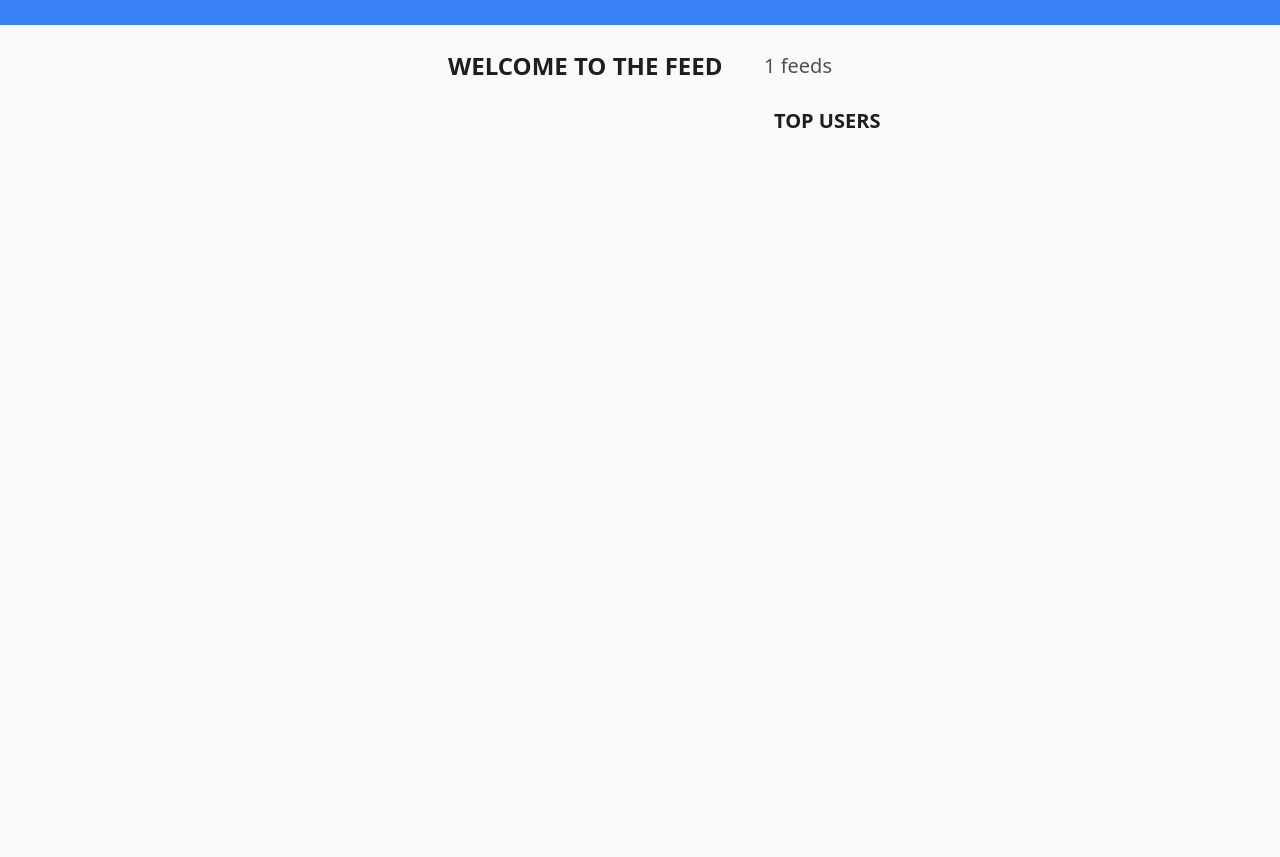
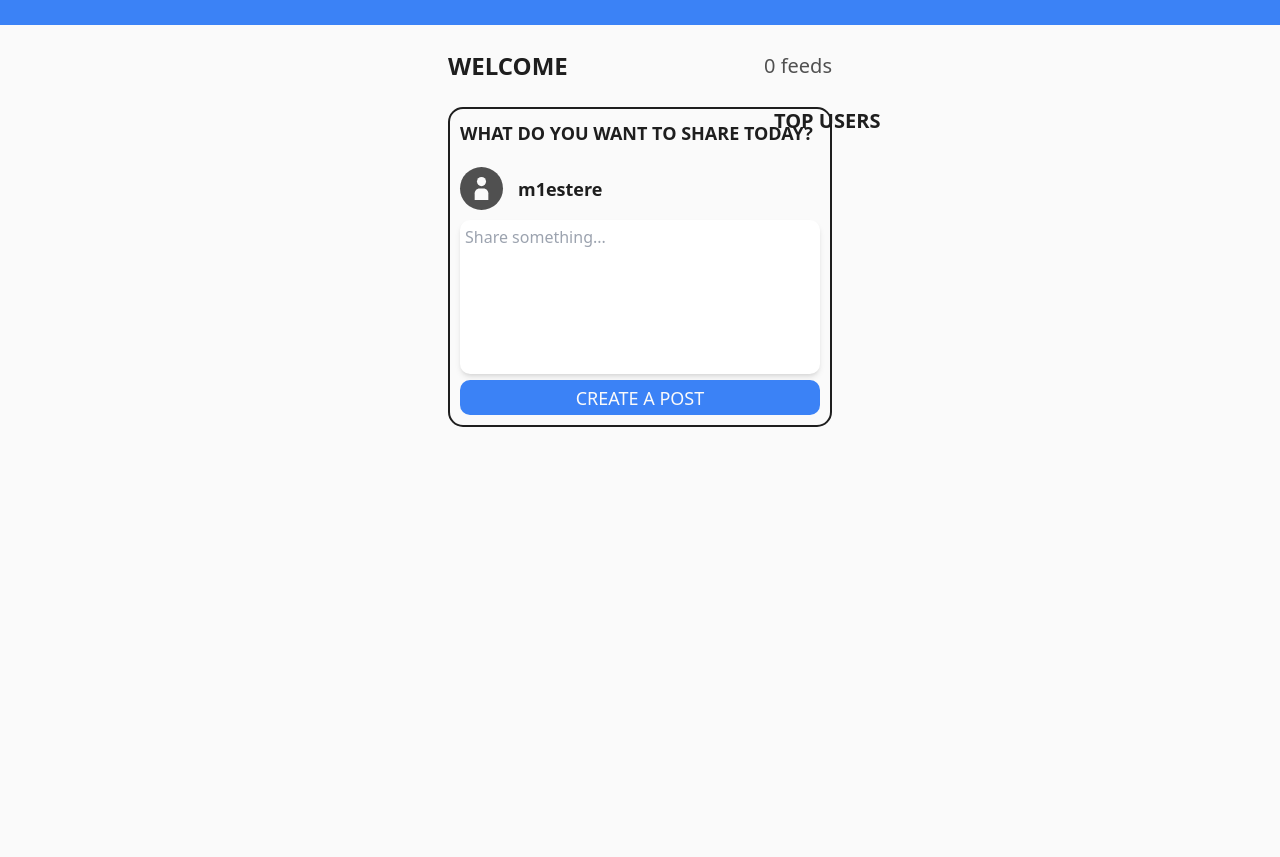
Before and after one commit to M1estere/twitter-feed, a PHP site: page / in a window 1280 px wide. After the commit the page ends 427 px from the top, so only its background shows below. Run offline with PHP 8.4, Linux system fonts and the light colour scheme; data that the repository does not hold is empty; style sheets or scripts are compiled from the project's sources.

Commit message:
Implemented new post form and new comment form

```diff
--- a/css/output.css
+++ b/css/output.css
@@ -554,6 +554,10 @@ video {
   --tw-contain-style:  ;
 }
 
+.visible {
+  visibility: visible;
+}
+
 .absolute {
   position: absolute;
 }
@@ -568,6 +572,10 @@ video {
 
 .top-0 {
   top: 0px;
+}
+
+.right-\[50px\] {
+  right: 50px;
 }
 
 .mx-auto {
@@ -591,6 +599,14 @@ video {
   margin-top: 5px;
 }
 
+.mb-\[20px\] {
+  margin-bottom: 20px;
+}
+
+.mb-\[50px\] {
+  margin-bottom: 50px;
+}
+
 .block {
   display: block;
 }
@@ -599,11 +615,24 @@ video {
   display: flex;
 }
 
+.hidden {
+  display: none;
+}
+
 .size-fit {
   width: -moz-fit-content;
   width: fit-content;
   height: -moz-fit-content;
   height: fit-content;
+}
+
+.size-full {
+  width: 100%;
+  height: 100%;
+}
+
+.h-\[250px\] {
+  height: 250px;
 }
 
 .h-\[25px\] {
@@ -625,6 +654,22 @@ video {
 
 .h-full {
   height: 100%;
+}
+
+.h-\[175px\] {
+  height: 175px;
+}
+
+.h-\[100px\] {
+  height: 100px;
+}
+
+.h-\[30px\] {
+  height: 30px;
+}
+
+.h-\[35px\] {
+  height: 35px;
 }
 
 .w-\[20\%\] {
@@ -654,6 +699,10 @@ video {
 
 .cursor-pointer {
   cursor: pointer;
+}
+
+.resize-none {
+  resize: none;
 }
 
 .flex-row {
@@ -748,8 +797,35 @@ video {
   background-color: rgb(59 130 246 / var(--tw-bg-opacity));
 }
 
+.bg-red-500 {
+  --tw-bg-opacity: 1;
+  background-color: rgb(239 68 68 / var(--tw-bg-opacity));
+}
+
 .p-\[10px\] {
   padding: 10px;
+}
+
+.p-\[5px\] {
+  padding: 5px;
+}
+
+.py-\[5px\] {
+  padding-top: 5px;
+  padding-bottom: 5px;
+}
+
+.py-\[50px\] {
+  padding-top: 50px;
+  padding-bottom: 50px;
+}
+
+.pb-\[50px\] {
+  padding-bottom: 50px;
+}
+
+.pb-\[75px\] {
+  padding-bottom: 75px;
 }
 
 .text-2xl {
@@ -792,9 +868,19 @@ video {
   color: var(--main-grey);
 }
 
+.text-\[var\(--main-white\)\] {
+  color: var(--main-white);
+}
+
 .shadow-lg {
   --tw-shadow: 0 10px 15px -3px rgb(0 0 0 / 0.1), 0 4px 6px -4px rgb(0 0 0 / 0.1);
   --tw-shadow-colored: 0 10px 15px -3px var(--tw-shadow-color), 0 4px 6px -4px var(--tw-shadow-color);
+  box-shadow: var(--tw-ring-offset-shadow, 0 0 #0000), var(--tw-ring-shadow, 0 0 #0000), var(--tw-shadow);
+}
+
+.shadow-md {
+  --tw-shadow: 0 4px 6px -1px rgb(0 0 0 / 0.1), 0 2px 4px -2px rgb(0 0 0 / 0.1);
+  --tw-shadow-colored: 0 4px 6px -1px var(--tw-shadow-color), 0 2px 4px -2px var(--tw-shadow-color);
   box-shadow: var(--tw-ring-offset-shadow, 0 0 #0000), var(--tw-ring-shadow, 0 0 #0000), var(--tw-shadow);
 }
 
@@ -819,3 +905,38 @@ body {
   margin: 0 auto;
   background-color: var(--main-white);
 }
+
+.focus\:outline-none:focus {
+  outline: 2px solid transparent;
+  outline-offset: 2px;
+}
+
+@media (min-width: 640px) {
+  .sm\:right-0 {
+    right: 0px;
+  }
+
+  .sm\:hidden {
+    display: none;
+  }
+}
+
+@media (min-width: 768px) {
+  .md\:right-\[100px\] {
+    right: 100px;
+  }
+
+  .md\:hidden {
+    display: none;
+  }
+}
+
+@media (min-width: 1024px) {
+  .lg\:visible {
+    visibility: visible;
+  }
+
+  .lg\:right-\[250px\] {
+    right: 250px;
+  }
+}
--- a/index.php
+++ b/index.php
@@ -14,6 +14,8 @@
     <?php
         session_start();
         require './server/db_connection.php';
+
+        require './server/get_posts.php';
     ?>
 
     <header id="header" class="h-[25px] bg-blue-500 w-full">
@@ -22,19 +24,53 @@
     <main>
         <section id="top" class="h-fit w-full mt-[25px]">
             <div class="w-[30%] h-fit mx-auto flex justify-between items-center">
-                <span class="text-2xl text-[var(--main-black)] font-bold uppercase">Welcome to the feed</span>
-                <span class="text-xl text-[var(--main-grey)] font-normal">1 feeds</span>
+                <span class="text-2xl text-[var(--main-black)] font-bold uppercase">Welcome</span>
+                <span class="text-xl text-[var(--main-grey)] font-normal">
+                    <?php
+                        $posts = get_posts();
+                        echo sizeof($posts).' feeds';
+                    ?>
+                </span>
             </div>
         </section>
 
         <section id="content" class="mt-[25px]">
-            <div class="w-full h-[750px] relative">
-                <div id="feed" class="w-[30%] h-full mx-auto flex flex-col gap-y-[15px]">
+            <div class="w-full h-fit relative pb-[75px]">
+                <div id="feed" class="w-[30%] h-fit mx-auto flex flex-col gap-y-[15px]">
+                    <div id="new-post" class="w-full h-fit border-2 border-[var(--main-black)] rounded-[15px] p-[10px] flex flex-col gap-y-[10px] mb-[20px]">
+                        <span class='text-lg text-[var(--main-black)] font-bold uppercase'>What do you want to share today?</span>
+
+                        <div class='mt-[10px] w-full flex flex-row gap-x-[15px] items-center'>
+                            <div class='size-fit p-[10px] bg-[var(--main-grey)] rounded-full flex flex-row justify-center items-center'>
+                                <svg height='23px' width='23px' version='1.1' id='Capa_1' xmlns='http://www.w3.org/2000/svg' xmlns:xlink='http://www.w3.org/1999/xlink' viewBox='0 0 60.671 60.671' xml:space='preserve'>
+                                    <g>
+                                        <g>
+                                            <ellipse style='fill:#FAFAFA;' cx='30.336' cy='12.097' rx='11.997' ry='12.097'/>
+                                            <path style='fill:#FAFAFA;' d='M35.64,30.079H25.031c-7.021,0-12.714,5.739-12.714,12.821v17.771h36.037V42.9
+                                                C48.354,35.818,42.661,30.079,35.64,30.079z'/>
+                                        </g>
+                                    </g>
+                                </svg>
+                            </div>
+
+                            <div class='flex flex-col h-full w-fit'>
+                                <span class='text-lg text-[var(--main-black)] font-bold'>m1estere</span>
+                            </div>
+                        </div>
+
+                        <form method="get" action="#" class="h-fit w-full">
+                            <div class="size-full">
+                                <input type='text' name='type' value='add_post' hidden />
+
+                                <textarea class="w-full focus:outline-none resize-none p-[5px] rounded-[10px] shadow-md" rows="6" name="content-text" placeholder="Share something..." required></textarea>
+
+                                <input class="bg-blue-500 rounded-[10px] h-[35px] w-full text-lg text-[var(--main-white)] font-normal uppercase cursor-pointer" type="submit" value="Create a post" />
+                            </div>
+                        </form>
+                    </div>
+
                     <?php
-                        require './server/get_posts.php';
                         require './server/get_comments.php';
-
-                        $posts = get_posts();
 
                         foreach ($posts as $index => $post_info) {
                             $post_text = $post_info['text'];
@@ -120,6 +156,8 @@
                                 }
                                 $comment_name = $comment_info['nickname'];
                                 $comment_text = $comment_info['text'];
+                                $comment_add_date = strtotime($comment_info['add_date']);
+                                $add_date = date('h:i (d M Y)', $comment_add_date);
 
                                 echo "
                                     <div id='comment-block' class='h-fit'>
@@ -137,12 +175,53 @@
                                             </div>
 
                                             <div class='flex flex-col h-full w-fit'>
-                                                <span class='text-lg text-[var(--main-black)] font-bold'>{$comment_name}</span>
+                                                <div class='flex flex-row justify-start items-center'>
+                                                    <span class='text-lg text-[var(--main-black)] font-bold'>{$comment_name} |</span>
+                                                    <span class='text-base text-[var(--main-grey)] font-normal'>&nbsp{$add_date}</span>
+                                                </div>
                                                 <span class='text-base text-[var(--main-grey)] font-normal'>{$comment_text}</span>
                                             </div>
                                         </div>
                                     </div>
                                 ";
+
+                                if ($index == sizeof($comments) - 1) {
+                                    echo "
+                                        <div id='new-comment-block' class='h-fit mt-[10px] flex flex-col'>
+                                            <span class='text-base text-[var(--main-black)] font-bold uppercase'>Add Comment</span>
+
+                                            <div class='w-full flex flex-row gap-x-[15px] items-start'>
+                                                <div class='mt-[5px] size-fit p-[10px] bg-[var(--main-grey)] rounded-full flex flex-row justify-center items-center'>
+                                                    <svg height='23px' width='23px' version='1.1' id='Capa_1' xmlns='http://www.w3.org/2000/svg' xmlns:xlink='http://www.w3.org/1999/xlink' viewBox='0 0 60.671 60.671' xml:space='preserve'>
+                                                        <g>
+                                                            <g>
+                                                                <ellipse style='fill:#FAFAFA;' cx='30.336' cy='12.097' rx='11.997' ry='12.097'/>
+                                                                <path style='fill:#FAFAFA;' d='M35.64,30.079H25.031c-7.021,0-12.714,5.739-12.714,12.821v17.771h36.037V42.9
+                                                                    C48.354,35.818,42.661,30.079,35.64,30.079z'/>
+                                                            </g>
+                                                        </g>
+                                                    </svg>
+                                                </div>
+
+                                                <div class='flex flex-col h-fit w-full'>
+                                                    <div class='flex flex-row justify-start items-center'>
+                                                        <span class='text-lg text-[var(--main-black)] font-bold'>m1estere</span>
+                                                    </div>
+                                                </div>
+                                            </div>
+
+                                            <form method='get' action='#' class='w-full h-fit mt-[10px]'>
+                                                <div class='size-full'>
+                                                    <input type='text' name='type' value='add_post' hidden />
+
+                                                    <textarea class='w-full focus:outline-none resize-none p-[5px] rounded-[10px] shadow-md' rows='3' name='content-text' placeholder='Expose your feelings...' required></textarea>
+
+                                                    <input class='bg-blue-500 rounded-[10px] h-[35px] w-full text-lg text-[var(--main-white)] font-normal uppercase cursor-pointer' type='submit' value='Place a comment' />
+                                                </div>
+                                            </form>
+                                        </div>
+                                    ";
+                                }
 
                                 if ($index == 0) {
                                     echo "</div>";
@@ -152,94 +231,6 @@
                             echo "</div>";
                         }
                     ?>
-
-                    <!--<div id="block">
-                        <div id="content" class="w-full bg-[var(--main-white)] border-2 border-[var(--main-black)] h-fit rounded-[15px] flex flex-col p-[10px] gap-y-[15px]">
-                            <div class="w-full flex flex-row gap-x-[15px] items-center">
-                                <div class="size-fit p-[10px] bg-[var(--main-grey)] rounded-full flex flex-row justify-center items-center">
-                                    <svg height="23px" width="23px" version="1.1" id="Capa_1" xmlns="http://www.w3.org/2000/svg" xmlns:xlink="http://www.w3.org/1999/xlink" viewBox="0 0 60.671 60.671" xml:space="preserve">
-                                        <g>
-                                            <g>
-                                                <ellipse style="fill:#FAFAFA;" cx="30.336" cy="12.097" rx="11.997" ry="12.097"/>
-                                                <path style="fill:#FAFAFA;" d="M35.64,30.079H25.031c-7.021,0-12.714,5.739-12.714,12.821v17.771h36.037V42.9
-                                                    C48.354,35.818,42.661,30.079,35.64,30.079z"/>
-                                            </g>
-                                        </g>
-                                    </svg>
-                                </div>
-                                <div class="flex flex-col h-full w-fit">
-                                    <span class="text-lg text-[var(--main-black)] font-bold">M1estere</span>
-                                    <span class="text-base text-[var(--main-grey)] font-normal">12/04/2024 15:12</span>
-                                </div>
-                            </div>
-
-                            <div class="">
-                                <span>Lorem ipsum dolor sit amet, consectetur adipiscing elit, sed do eiusmod tempor incididunt ut labore et dolore magna aliqua. Ut enim ad minim veniam, quis nostrud exercitation ullamco laboris nisi ut aliquip ex ea commodo consequat. Duis aute irure dolor in reprehenderit in voluptate velit esse cillum dolore eu fugiat nulla pariatur. Excepteur sint occaecat cupidatat non proident, sunt in culpa qui officia deserunt mollit anim id est laborum.</span>
-                            </div>
-
-                            <div class="mt-[10px] border-t-2 border-t-[var(--main-black)] h-[50px]">
-                                <div class="mt-[10px] flex flex-row justify-start items-center">
-                                    <div class="h-full w-full flex flex-row items-center justify-start gap-x-[5px]">
-                                        <div class="cursor-pointer">
-                                            <svg fill="#000000" height="30px" width="30px" version="1.1" id="Capa_1" xmlns="http://www.w3.org/2000/svg" xmlns:xlink="http://www.w3.org/1999/xlink" viewBox="0 0 471.701 471.701" xml:space="preserve">
-                                                <g>
-                                                    <path d="M433.601,67.001c-24.7-24.7-57.4-38.2-92.3-38.2s-67.7,13.6-92.4,38.3l-12.9,12.9l-13.1-13.1
-                                                        c-24.7-24.7-57.6-38.4-92.5-38.4c-34.8,0-67.6,13.6-92.2,38.2c-24.7,24.7-38.3,57.5-38.2,92.4c0,34.9,13.7,67.6,38.4,92.3
-                                                        l187.8,187.8c2.6,2.6,6.1,4,9.5,4c3.4,0,6.9-1.3,9.5-3.9l188.2-187.5c24.7-24.7,38.3-57.5,38.3-92.4
-                                                        C471.801,124.501,458.301,91.701,433.601,67.001z M414.401,232.701l-178.7,178l-178.3-178.3c-19.6-19.6-30.4-45.6-30.4-73.3
-                                                        s10.7-53.7,30.3-73.2c19.5-19.5,45.5-30.3,73.1-30.3c27.7,0,53.8,10.8,73.4,30.4l22.6,22.6c5.3,5.3,13.8,5.3,19.1,0l22.4-22.4
-                                                        c19.6-19.6,45.7-30.4,73.3-30.4c27.6,0,53.6,10.8,73.2,30.3c19.6,19.6,30.3,45.6,30.3,73.3
-                                                        C444.801,187.101,434.001,213.101,414.401,232.701z"/>
-                                                </g>
-                                            </svg>
-                                        </div>
-                                        <span class="text-xl text-[var(--main-black)] font-bold">12</span>
-                                    </div>
-
-                                    <div class="h-full w-full flex flex-row items-center justify-start gap-x-[5px]">
-                                        <div class="">
-                                            <svg width="30px" height="30px" viewBox="0 0 32 32" version="1.1" xmlns="http://www.w3.org/2000/svg" xmlns:xlink="http://www.w3.org/1999/xlink" xmlns:sketch="http://www.bohemiancoding.com/sketch/ns">
-                                            </defs>
-                                                <g id="Page-1" stroke="none" stroke-width="1" fill="none" fill-rule="evenodd" sketch:type="MSPage">
-                                                    <g id="Icon-Set" sketch:type="MSLayerGroup" transform="translate(-100.000000, -255.000000)" fill="#000000">
-                                                        <path d="M116,281 C114.832,281 113.704,280.864 112.62,280.633 L107.912,283.463 L107.975,278.824 C104.366,276.654 102,273.066 102,269 C102,262.373 108.268,257 116,257 C123.732,257 130,262.373 130,269 C130,275.628 123.732,281 116,281 L116,281 Z M116,255 C107.164,255 100,261.269 100,269 C100,273.419 102.345,277.354 106,279.919 L106,287 L113.009,282.747 C113.979,282.907 114.977,283 116,283 C124.836,283 132,276.732 132,269 C132,261.269 124.836,255 116,255 L116,255 Z" id="comment-1" sketch:type="MSShapeGroup">
-
-                                            </path>
-                                                    </g>
-                                                </g>
-                                            </svg>
-                                        </div>
-                                        <span class="text-xl text-[var(--main-black)] font-bold">5</span>
-                                    </div>
-                                </div>
-                            </div>
-                        </div>
-
-                        <div id="comment-section" class="mt-[-2px] w-[85%] h-fit border-2 border-[var(--main-black)] rounded-b-[10px] mx-auto flex flex-col gap-y-[10px] p-[10px]">
-                            <span class="text-lg text-[var(--main-black)] font-bold uppercase">Comments</span>
-
-                            <div id="comment-block" class="h-fit">
-                                <div class="w-full flex flex-row gap-x-[15px] items-start">
-                                    <div class="mt-[5px] size-fit p-[10px] bg-[var(--main-grey)] rounded-full flex flex-row justify-center items-center">
-                                        <svg height="23px" width="23px" version="1.1" id="Capa_1" xmlns="http://www.w3.org/2000/svg" xmlns:xlink="http://www.w3.org/1999/xlink" viewBox="0 0 60.671 60.671" xml:space="preserve">
-                                            <g>
-                                                <g>
-                                                    <ellipse style="fill:#FAFAFA;" cx="30.336" cy="12.097" rx="11.997" ry="12.097"/>
-                                                    <path style="fill:#FAFAFA;" d="M35.64,30.079H25.031c-7.021,0-12.714,5.739-12.714,12.821v17.771h36.037V42.9
-                                                        C48.354,35.818,42.661,30.079,35.64,30.079z"/>
-                                                </g>
-                                            </g>
-                                        </svg>
-                                    </div>
-
-                                    <div class="flex flex-col h-full w-fit">
-                                        <span class="text-lg text-[var(--main-black)] font-bold">M1estere</span>
-                                        <span class="text-base text-[var(--main-grey)] font-normal">You should be really proud of yourself. Not many people in the world can do something like that. You should be really proud of yourself. Not many people in the world can do something like that</span>
-                                    </div>
-                                </div>
-                            </div>
-                        </div>
-                    </div>-->
                 </div>
 
                 <div id="users-region" class="w-[20%] h-full absolute top-0 right-[250px]">
--- a/server/get_comments.php
+++ b/server/get_comments.php
@@ -1,4 +1,6 @@
 <?php
+
+    require './server/db_connection.php';
 
     function get_comments($id_string) {
         global $server_connection;
--- a/server/get_posts.php
+++ b/server/get_posts.php
@@ -1,4 +1,6 @@
 <?php
+
+    require './server/db_connection.php';
 
     function get_posts() {
         global $server_connection;
--- a/server/get_users.php
+++ b/server/get_users.php
@@ -1,4 +1,6 @@
 <?php
+
+    require './server/db_connection.php';
 
     function get_users() {
         global $server_connection;
```
